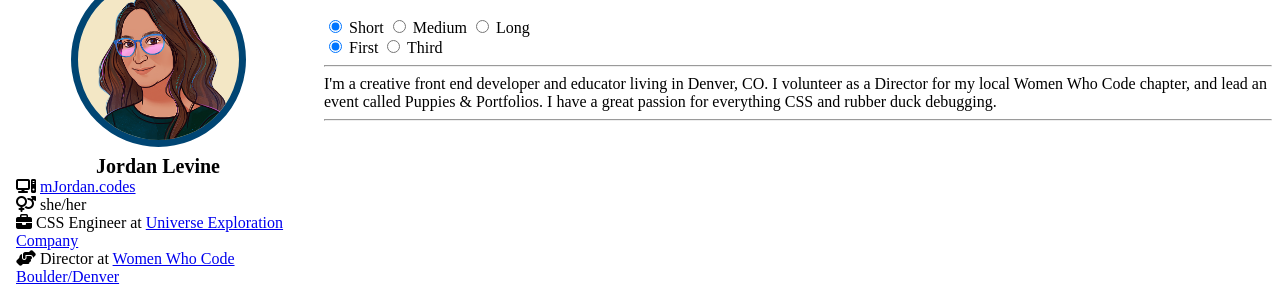
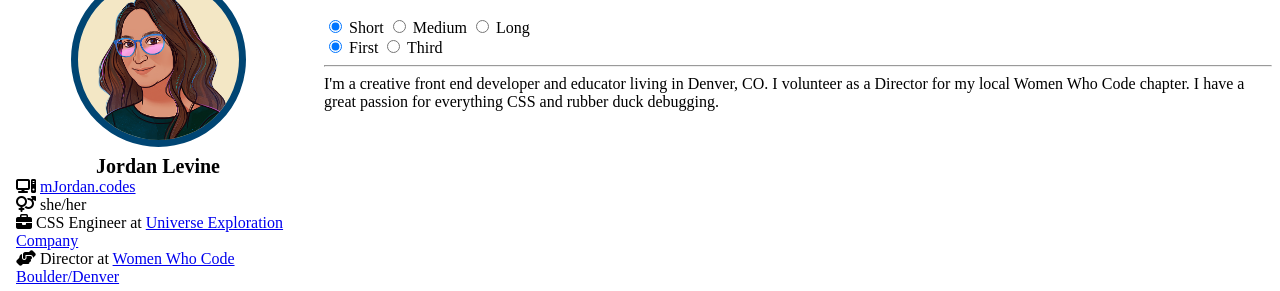
Before and after one commit to mjordancodes/mjc-11ty, an Eleventy site: page src/pages/index.njk in a window 1280 px wide. Shown: the part 183-474 px from the top of the page. Built offline with nearby package versions, Linux system fonts and the light colour scheme; Eleventy itself is replaced by a stand-in of ours; files that its build step writes are made by us from their sources.

Commit message:
summary picker tweaks

```diff
--- a/src/_data/me.json
+++ b/src/_data/me.json
@@ -67,8 +67,8 @@
   },
   "summary": {
     "first": {
-      "short": "I'm a creative front end developer and educator living in Denver, CO. I volunteer as a Director for my local Women Who Code chapter, and lead an event called Puppies & Portfolios. I have a great passion for everything CSS and rubber duck debugging.",
-      "medium": "<p>I'm a creative front end developer and educator living in Denver, CO. I volunteer as a Director for my local Women Who Code chapter, and lead an event called Puppies & Portfolios. I have a great passion for everything CSS and rubber duck debugging.</p> <p>Outside of work I like to nerd out on SVG Animations, Animal Crossing (or whatever game I am currently playing), and whatever book I am currently reading. I am a hobby photographer and dabble in various forms of arts and crafts when I have time. I love creating things whether it is in code or in art.</p>",
+      "short": "I'm a creative front end developer and educator living in Denver, CO. I volunteer as a Director for my local Women Who Code chapter. I have a great passion for everything CSS and rubber duck debugging.",
+      "medium": "<p>I'm a creative front end developer and educator living in Denver, CO. I volunteer as a Director for my local Women Who Code chapter. I have a great passion for everything CSS and rubber duck debugging.</p> <p>Outside of work I like to nerd out on SVG Animations, Animal Crossing (or whatever game I am currently playing), and whatever book I am currently reading. I am a hobby photographer and dabble in various forms of arts and crafts when I have time. I love creating things whether it is in code or in art.</p>",
       "long": "first long"
     },
     "third": {
--- a/src/_includes/components/about/summary-picker.njk
+++ b/src/_includes/components/about/summary-picker.njk
@@ -30,7 +30,6 @@
     <div id="third-medium" class="hide">{{ me.summary.third.medium | safe }}</div>
     <div id="third-long" class="hide">{{ me.summary.third.long | safe }}</div>
   </div>
-  <hr />
 </div>
 
 <script type="text/javascript">
```
Also changed, not shown: README.md.
